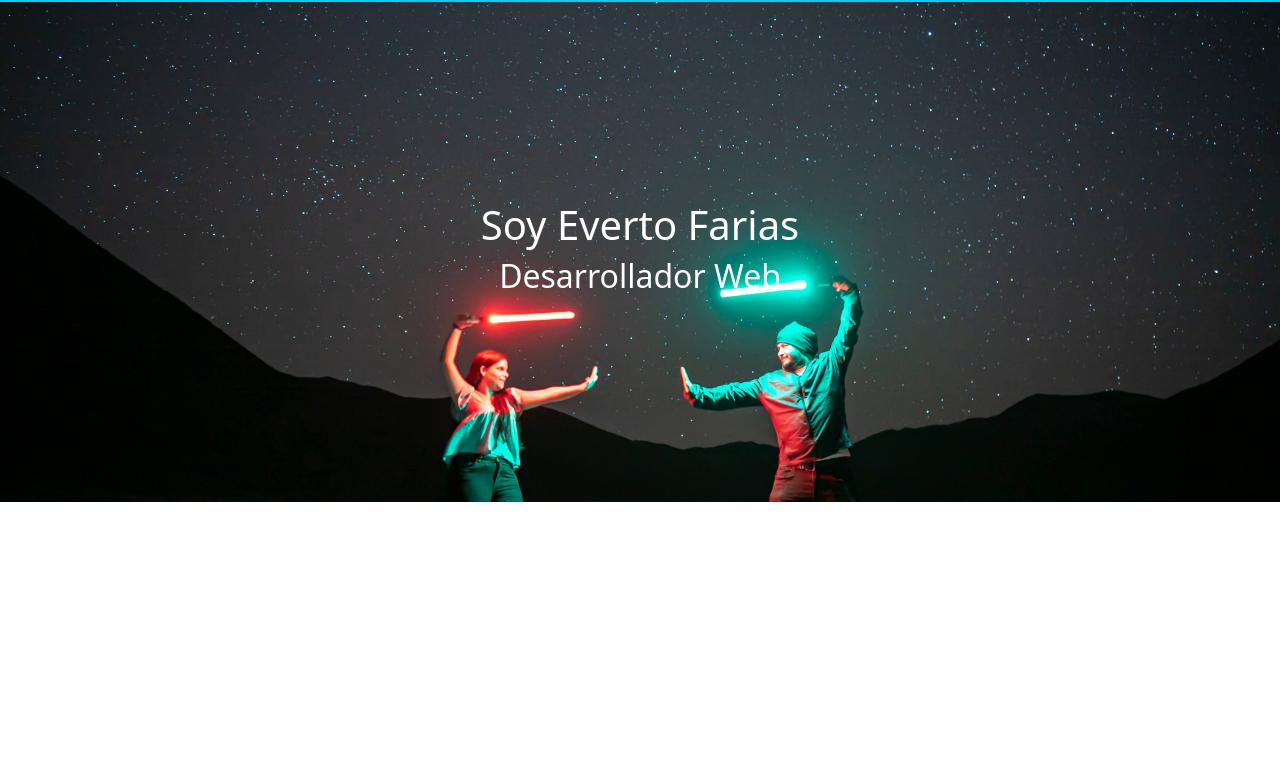
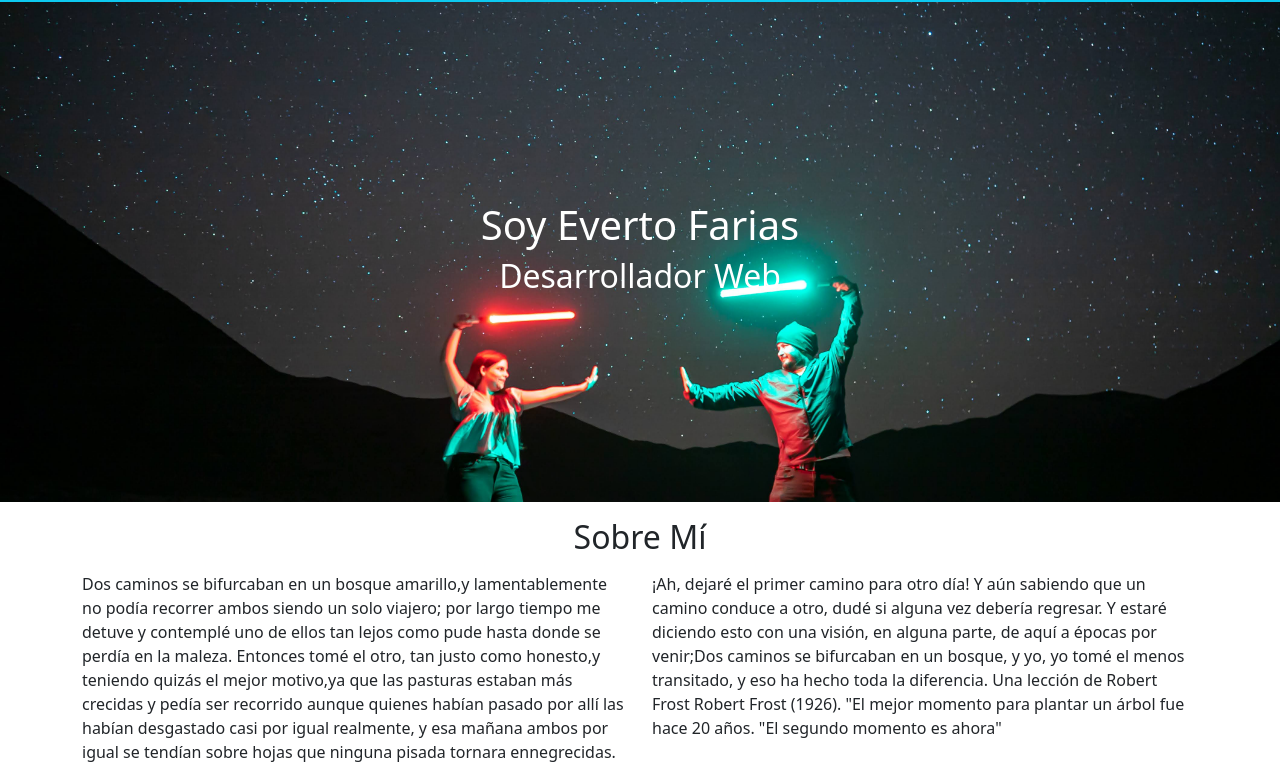
Before and after one commit to evertofd/evertofd, a plain HTML site: page index.html in a window 1280 px wide. Shown: the part 66-846 px from the top of the page. Before the commit the page ends 800 px from the top, so only its background shows below. Drawn offline with nearby package versions, Linux system fonts and the light colour scheme.

Commit message:
Create section about

```diff
--- a/index.html
+++ b/index.html
@@ -38,6 +38,18 @@
         <h2>Desarrollador Web</h2>
       </header>
 
+      <section id="sobremi" class="container">
+        <h2 class="text-center m-3">Sobre Mí</h2>
+        <div class="row">
+            <div class="col-md-6">
+                <p>Dos caminos se bifurcaban en un bosque amarillo,y lamentablemente no podía recorrer ambos siendo un solo viajero; por largo tiempo me detuve y contemplé uno de ellos tan lejos como pude hasta donde se perdía en la maleza. Entonces tomé el otro, tan justo como honesto,y teniendo quizás el mejor motivo,ya que las pasturas estaban más crecidas y pedía ser recorrido aunque quienes habían pasado por allí las habían desgastado casi por igual realmente, y esa mañana ambos por igual se tendían sobre hojas que ninguna pisada tornara ennegrecidas.</p>
+            </div>
+            <div class="col-md-6">
+                ¡Ah, dejaré el primer camino para otro día! Y aún sabiendo que un camino conduce a otro, dudé si alguna vez debería regresar. Y estaré diciendo esto con una visión, en alguna parte, de aquí a épocas por venir;Dos caminos se bifurcaban en un bosque, y yo, yo tomé el menos transitado, y eso ha hecho toda la diferencia. Una lección de Robert Frost Robert Frost (1926). "El mejor momento para plantar un árbol fue hace 20 años. "El segundo momento es ahora"
+            </div>
+        </div>
+      </section>
+
 
 
     <script src="https://cdn.jsdelivr.net/npm/bootstrap@5.2.3/dist/js/bootstrap.bundle.min.js"
```
